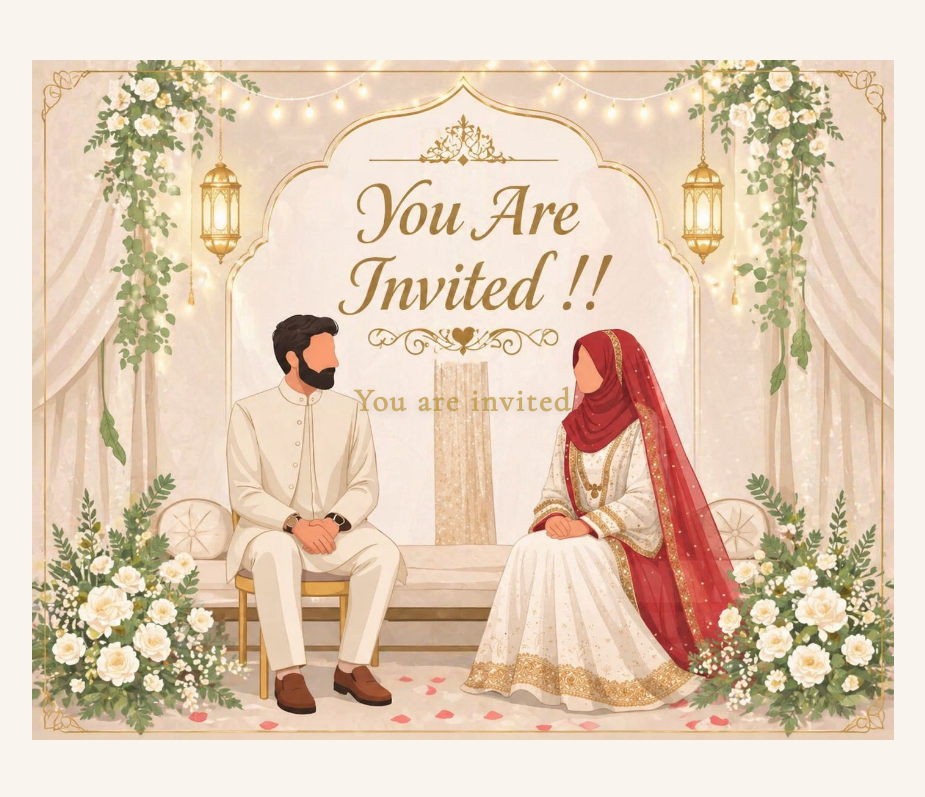
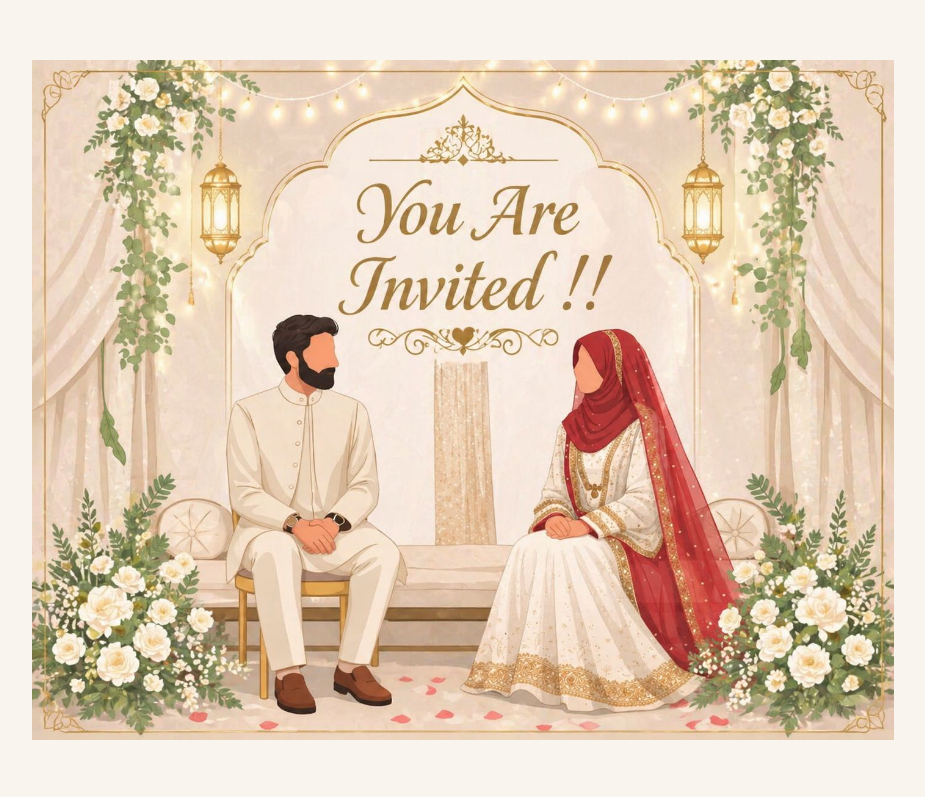
Before and after one commit to Raziuuu/Wedding_Invitation, a plain HTML site: page index.html in a window 1280 px wide. Shown: the top 797 px of the page, without its empty margins (177-1102 px from the left). Drawn offline with nearby package versions, Linux system fonts and the light colour scheme; a web font is replaced by a local one.

Commit message:
Remove 'You are invited' text from splash screen

```diff
--- a/index.html
+++ b/index.html
@@ -695,7 +695,6 @@ footer {
 <!-- SPLASH SCREEN WITH IMAGE -->
 <div class="splash-screen" id="splashScreen">
   <img src="image/WhatsApp Image 2026-04-26 at 2.04.53 AM.jpeg" alt="Wedding Couple" class="splash-image">
-  <div class="splash-cue">You are invited</div>
 </div>
 
 <!-- NAV -->
```
